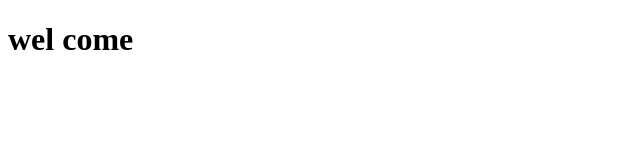
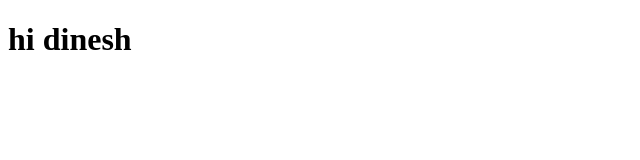
Before and after one commit to dwebworks24/frontend, a plain HTML site: page ui-ux/index.html in a window 1280 px wide. Shown: the full height of the page, 0-640 px from the left. Drawn offline with Linux system fonts and the light colour scheme.

Commit message:
change word

```diff
--- a/ui-ux/index.html
+++ b/ui-ux/index.html
@@ -8,7 +8,7 @@
     <style></style>
 </head>
 <body>
-    <h1>wel come </h1>
+    <h1>hi dinesh </h1>
 
 
 <script></script>
```
